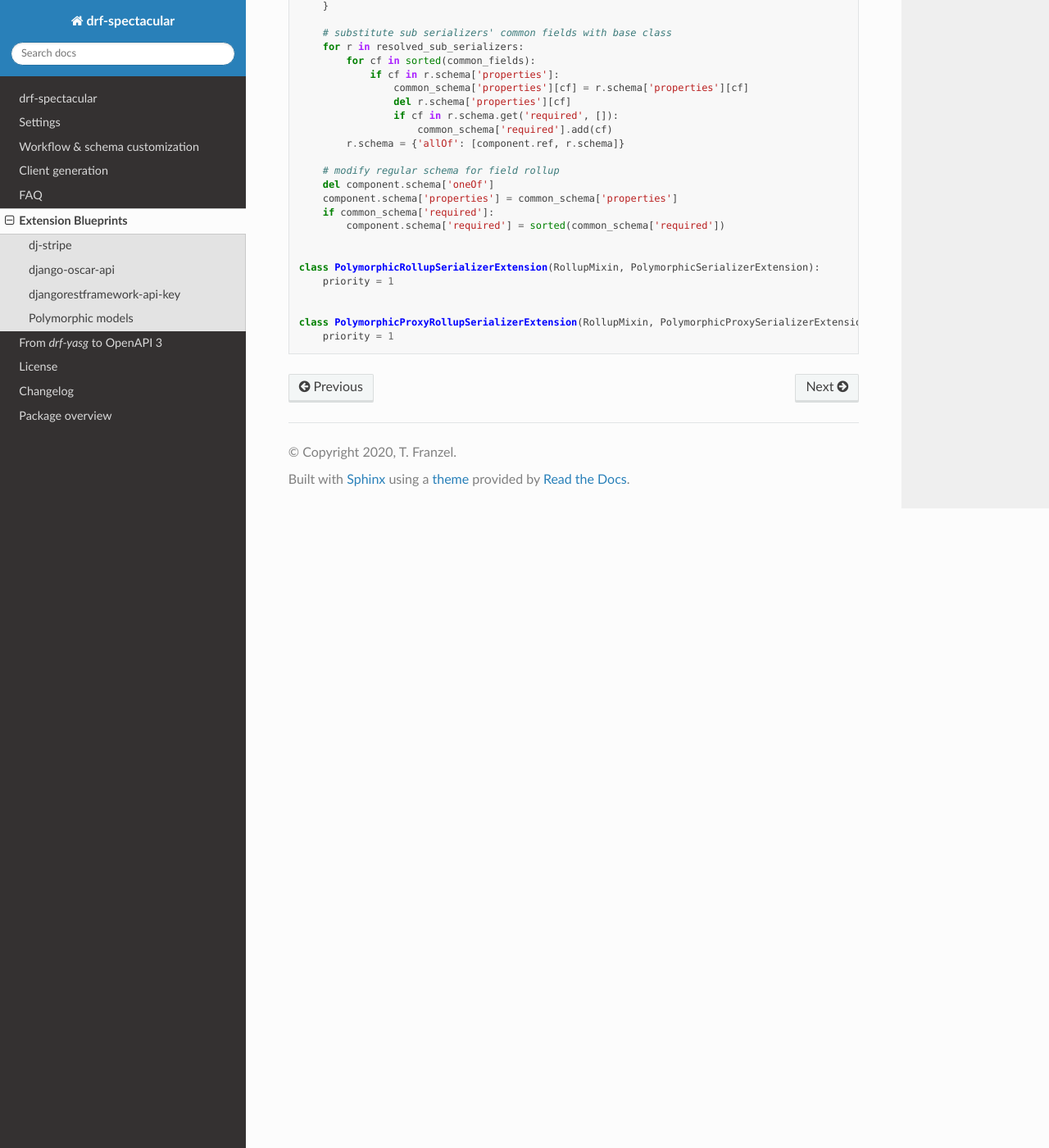
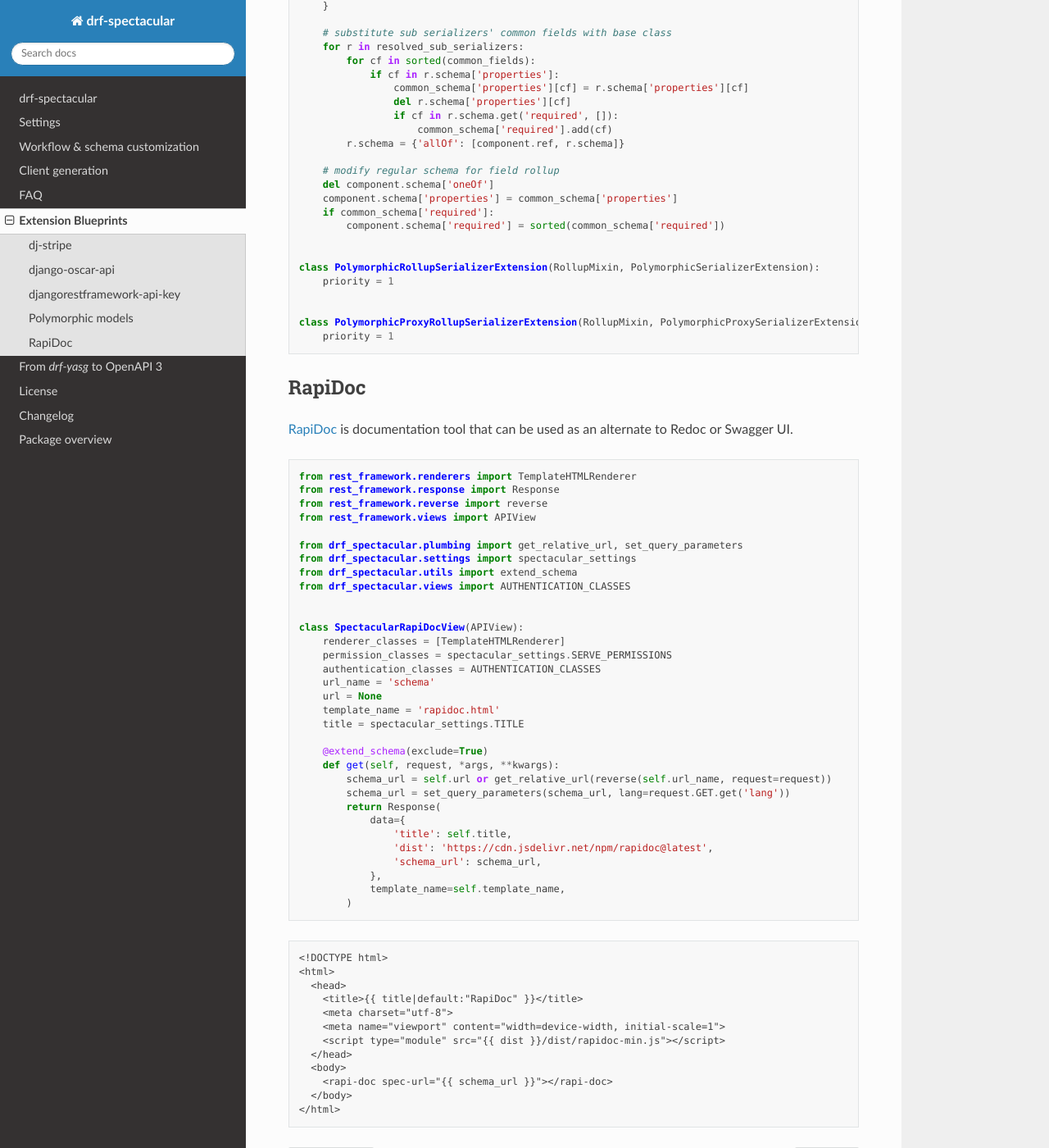
Before and after one commit to tfranzel/drf-spectacular, a Sphinx documentation site: the page built from docs/blueprints.rst, in a window 1280 px wide and 1400 px high, scrolled down 5236 px. Shown: the whole window at 82% size. Built offline with Sphinx 7.4.7 and the Read the Docs theme 2.0.0, drawn with Linux system fonts in a browser that asks for light colours.

Commit message:
Added a documentation blueprint for RapiDoc.

```diff
--- a/docs/blueprints.rst
+++ b/docs/blueprints.rst
@@ -79,3 +79,14 @@
 This blueprint is designed to fix that issue.
 
 .. literalinclude:: blueprints/rollup.py
+
+RapiDoc
+-------
+
+`RapiDoc`__ is documentation tool that can be used as an alternate to Redoc or Swagger UI.
+
+__ https://mrin9.github.io/RapiDoc/
+
+.. literalinclude:: blueprints/rapidoc.py
+
+.. literalinclude:: blueprints/rapidoc.html
--- /dev/null
+++ b/docs/blueprints/rapidoc.html
@@ -0,0 +1,12 @@
+<!DOCTYPE html>
+<html>
+  <head>
+    <title>{{ title|default:"RapiDoc" }}</title>
+    <meta charset="utf-8">
+    <meta name="viewport" content="width=device-width, initial-scale=1">
+    <script type="module" src="{{ dist }}/dist/rapidoc-min.js"></script>
+  </head>
+  <body>
+    <rapi-doc spec-url="{{ schema_url }}"></rapi-doc>
+  </body>
+</html>
--- /dev/null
+++ b/docs/blueprints/rapidoc.py
@@ -0,0 +1,32 @@
+from rest_framework.renderers import TemplateHTMLRenderer
+from rest_framework.response import Response
+from rest_framework.reverse import reverse
+from rest_framework.views import APIView
+
+from drf_spectacular.plumbing import get_relative_url, set_query_parameters
+from drf_spectacular.settings import spectacular_settings
+from drf_spectacular.utils import extend_schema
+from drf_spectacular.views import AUTHENTICATION_CLASSES
+
+
+class SpectacularRapiDocView(APIView):
+    renderer_classes = [TemplateHTMLRenderer]
+    permission_classes = spectacular_settings.SERVE_PERMISSIONS
+    authentication_classes = AUTHENTICATION_CLASSES
+    url_name = 'schema'
+    url = None
+    template_name = 'rapidoc.html'
+    title = spectacular_settings.TITLE
+
+    @extend_schema(exclude=True)
+    def get(self, request, *args, **kwargs):
+        schema_url = self.url or get_relative_url(reverse(self.url_name, request=request))
+        schema_url = set_query_parameters(schema_url, lang=request.GET.get('lang'))
+        return Response(
+            data={
+                'title': self.title,
+                'dist': 'https://cdn.jsdelivr.net/npm/rapidoc@latest',
+                'schema_url': schema_url,
+            },
+            template_name=self.template_name,
+        )
```
